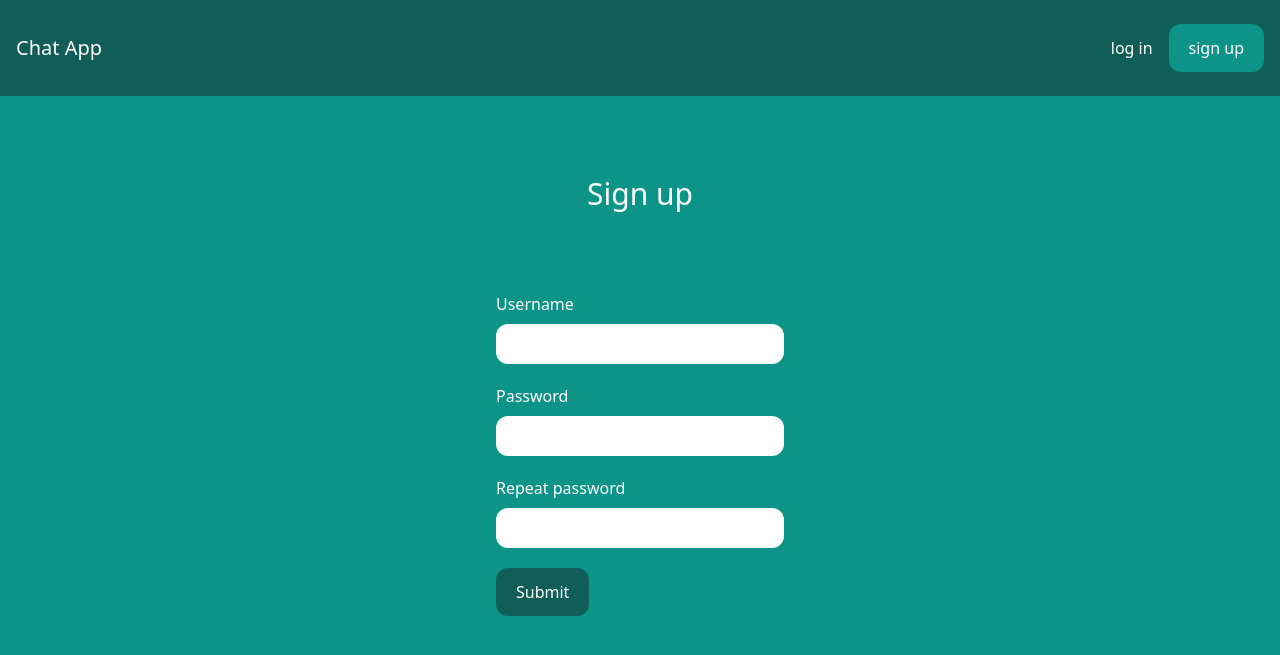
After one commit to Phunbie/Django-projects, a Django app: page /signup/ in a window 1280 px wide. The commit adds this page. Shown: the top 655 px of the page. Run offline with Django 4.2, Linux system fonts and the light colour scheme; some libraries are stand-ins or nearby versions.

Commit message:
created a form

```diff
--- /dev/null
+++ b/djchat/core/forms.py
@@ -0,0 +1,7 @@
+from django.contrib.auth.forms import UserCreationForm
+from django.contrib.auth.models import User
+
+class SignUpForm(UserCreationForm):
+    class Meta:
+        model = User
+        fields = ['username','password1','password2']
--- a/djchat/core/templates/core/base.html
+++ b/djchat/core/templates/core/base.html
@@ -5,11 +5,21 @@
         <meta charset="utf-8">
         <meta name="viewport" content="width=device-width, initial-scale=1">
 
-        <title>Chat App</title>
+        <title>{% block title %}{% endblock %}Chat App</title>
 
         <script src="https://cdn.tailwindcss.com"></script>
     </head>
     <body class="bg-teal-600">
-        Django hello
+        <nav class="flex items-center justify-between px-4 py-6 bg-teal-800">
+            <div>
+                <a href="/" class="text-xl text-white">Chat App</a>
+            </div>
+            <div class="flex items-center space-x-4">
+                <a href="/login/" class="text-white hover:text-gray-200">log in</a>
+                <a href="/signup/" class="px-5 py-3 rounded-xl text-white bg-teal-600 hover:bg-teal-700">sign up</a>
+            </div>
+        </nav>
+        {% block content %}
+        {% endblock %}
     </body>
 </html>
--- /dev/null
+++ b/djchat/core/templates/core/signup.html
@@ -0,0 +1,40 @@
+{% extends 'core/base.html' %}
+{% block title %}Sign up  | {% endblock %}
+
+{% block content %}
+<div class="p-10 lg:p-20 text-center">
+    <h1 class="text-3xl lg:test-6xl text-white">Sign up</h1>
+</div>
+<form method="POST" action="." class="lg:w-1/4 px-4 mx-auto">
+    {% csrf_token %}
+
+    <div class="mb-5">
+        <label class="text-white">Username</label>
+
+        <input type="text" name="username" class="w-full mt-2 px-4 py-2 rounded-xl">
+    </div>
+
+    <div class="mb-5">
+        <label class="text-white">Password</label>
+
+        <input type="password" name="password1" class="w-full mt-2 px-4 py-2 rounded-xl">
+    </div>
+
+    <div class="mb-5">
+        <label class="text-white">Repeat password</label>
+
+        <input type="password" name="password2" class="w-full mt-2 px-4 py-2 rounded-xl">
+    </div>
+    {% if form.errors %}
+    {% for field in form %}
+        {% for error in field.errors %}
+            <div class="mb-5 p-4 rounded-xl bg-red-300 text-white">
+                <p>{{ error|escape }}</p>
+            </div>
+        {% endfor %}
+    {% endfor %}
+{% endif %}
+
+<button class="px-5 py-3 rounded-xl text-white bg-teal-800 hover:bg-teal-700">Submit</button>
+</form>
+{% endblock %}
--- a/djchat/core/urls.py
+++ b/djchat/core/urls.py
@@ -4,4 +4,5 @@ from . import views
 
 urlpatterns = [
     path('',views.frontpage, name='frontpage'),
+    path('signup/',views.signup, name='signup'),
 ]
--- a/djchat/core/views.py
+++ b/djchat/core/views.py
@@ -1,5 +1,21 @@
-from django.shortcuts import render
+from django.shortcuts import render, redirect
+from django.contrib.auth import login
+from .forms import SignUpForm
 
 # Create your views here.
 def frontpage(request):
-    return render(request, 'core/base.html')
+    return render(request, 'core/frontpage.html')
+
+def signup(request):
+    if request.method == 'POST':
+        form = SignUpForm(request.POST)
+
+        if form.is_valid():
+            user = form.save()
+
+            login(request, user)
+
+            return redirect('frontpage')
+    else:
+        form = SignUpForm()
+    return render(request,'core/signup.html', {'form':form})
```
Also changed, not shown: djchat/core/templates/core/frontpage.html (added, +8 -0 lines), djchat/db.sqlite3 (added).
